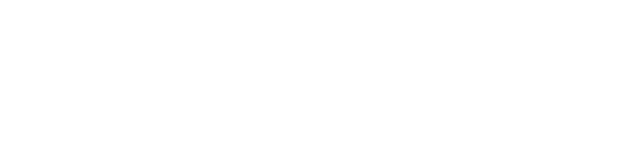
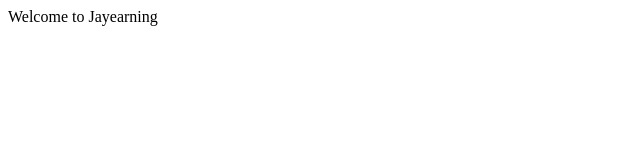
Before and after one commit to Ugobabby/Jayearning, a plain HTML site: page index.html in a window 1280 px wide. Shown: the whole page, without its empty margins (0-640 px from the left). Drawn offline with Linux system fonts and the light colour scheme.

Commit message:
I added welcome to jayearning

```diff
--- a/index.html
+++ b/index.html
@@ -1,3 +1,4 @@
 <html>
+Welcome to Jayearning
 
 </html>
```
